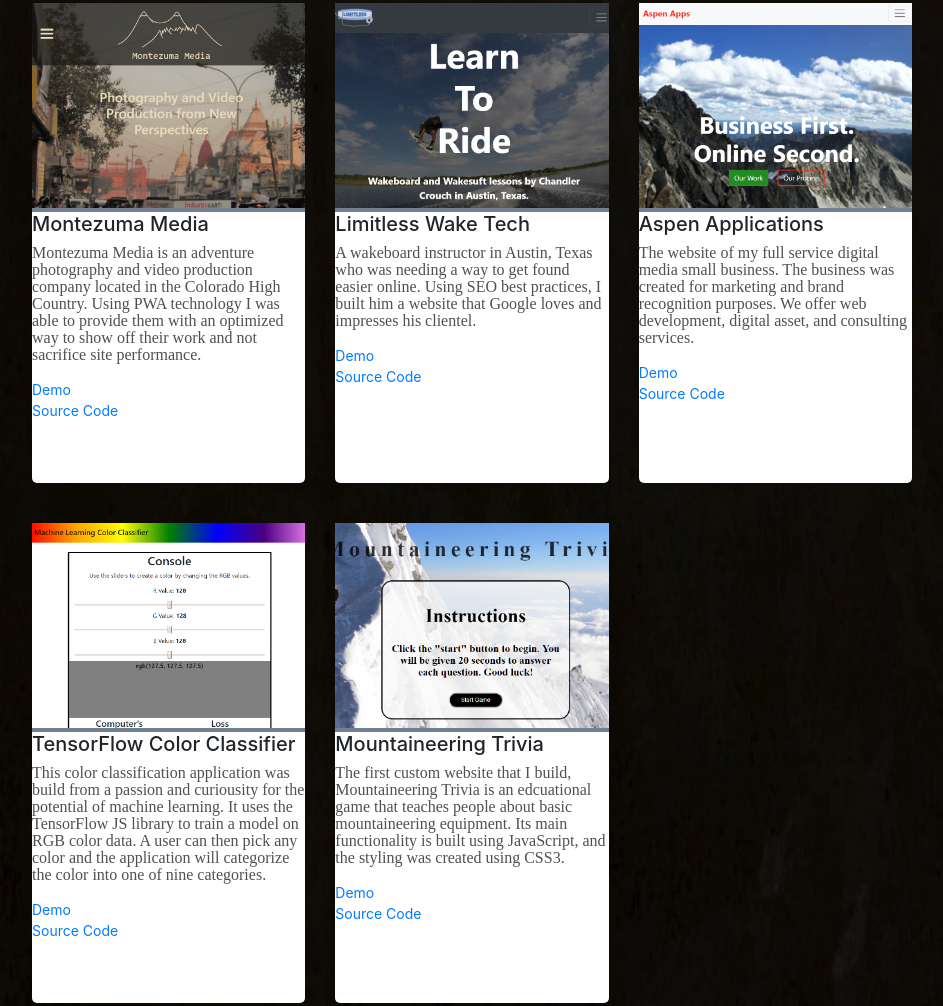
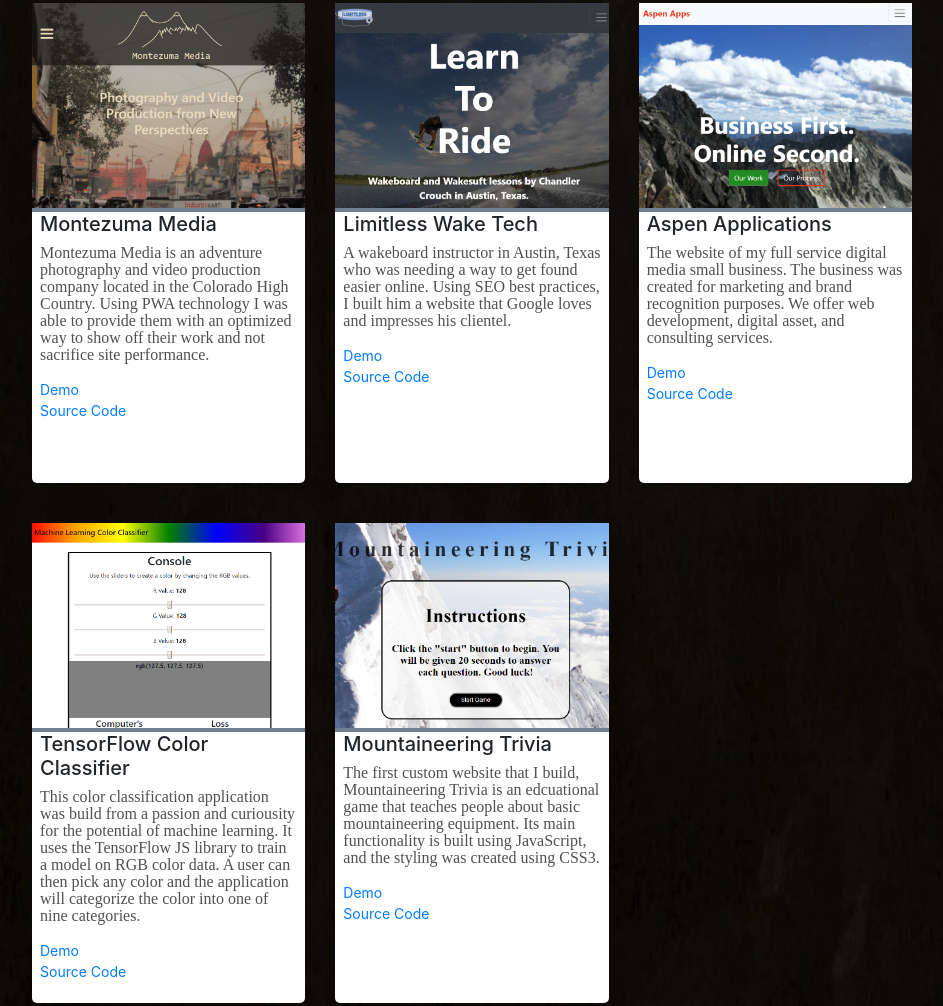
Before and after one commit to jaksik/connor-jaksik-portfolio, a Gatsby site: page / in a window 1280 px wide. Shown: the part 3226-4232 px from the top of the page, without its empty margins (168-1111 px from the left). Built offline with nearby package versions, Linux system fonts and the light colour scheme; Gatsby itself is replaced by a stand-in of ours.

Commit message:
added padding to card body

```diff
--- a/src/pages/index.js
+++ b/src/pages/index.js
@@ -90,7 +90,7 @@
                           className="card-img_src center-block"
                         />
                       </a>
-                      <div style={{ borderTop: `4px solid #718190` }}>
+                      <div style={{ borderTop: `4px solid #718190`, padding:`0 8px` }}>
                         <h5>{project.title}</h5>
                         <p className="project-description">{project.description}</p>
                         <strong><a href={project.url} target="_blank">Demo</a></strong><br />
```
